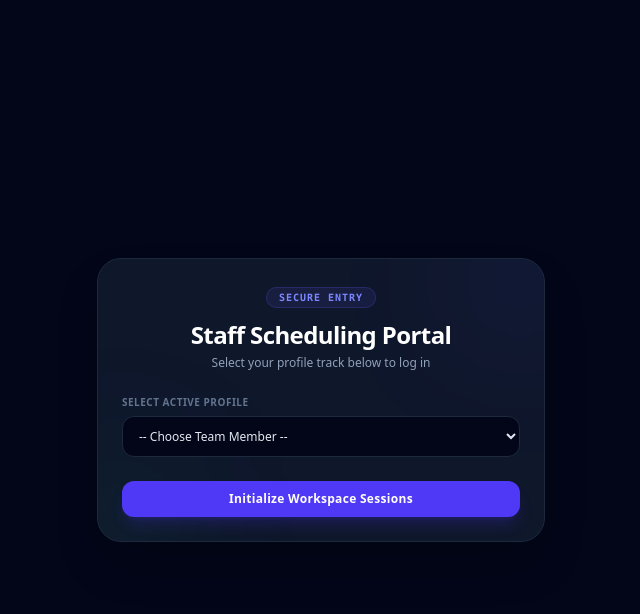
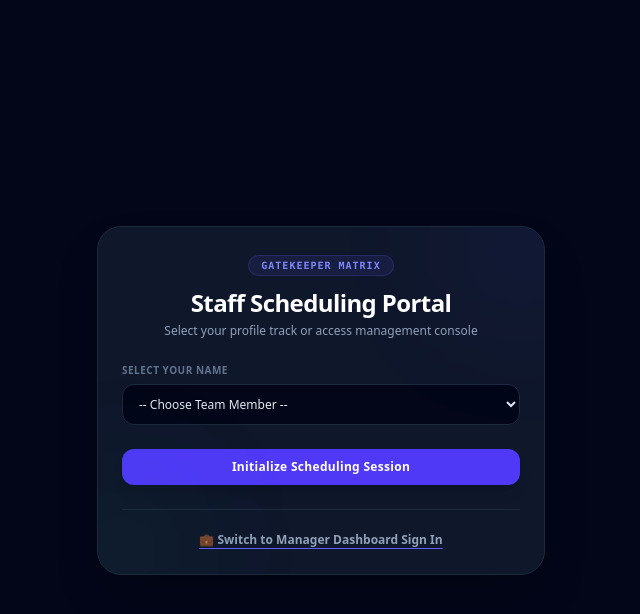
Before and after one commit to kmbarnett24/my-schedule-site, a Flask app: page /login in a window 1280 px wide. Shown: the top 614 px of the page, without its empty margins (319-959 px from the left). Run offline with Flask 3, Linux system fonts and the light colour scheme.

Commit message:
Add files via upload

```diff
--- a/app.py
+++ b/app.py
@@ -22,8 +22,9 @@
     id = db.Column(db.Integer, primary_key=True)
     name = db.Column(db.String(100), nullable=False)
     initials = db.Column(db.String(3), unique=True, nullable=False)
-    role = db.Column(db.String(20), default='Staff')       # Staff or Manager
-    title = db.Column(db.String(30), default='Nurse')      # Nurse, Unit Clerk, Nurse Tech
+    role = db.Column(db.String(20), default='Staff')        # Staff or Manager
+    title = db.Column(db.String(30), default='Nurse')       # Nurse, Unit Clerk, Nurse Tech
+    preferred_shift = db.Column(db.String(10), default='Day') # Day or Night
     standing_schedules = db.relationship('StandingSchedule', backref='user', cascade="all, delete-orphan")
 
 class Shift(db.Model):
@@ -91,7 +92,6 @@
         if day_num not in shifts_by_day: shifts_by_day[day_num] = []
         shifts_by_day[day_num].append(shift)
 
-    # Compile Daily Role Tallies separated by Day/Night shift channels
     daily_metrics = {}
     for d in range(1, 32):
         daily_metrics[d] = {
@@ -103,7 +103,7 @@
     for shift in db_shifts:
         dt = datetime.strptime(shift.date, "%Y-%m-%d")
         day_num = dt.day
-        is_we = dt.weekday() in [5, 6] # Saturday=5, Sunday=6
+        is_we = dt.weekday() in [5, 6]
         daily_metrics[day_num]['is_weekend'] = is_we
 
         prefix = 'D_' if "7 AM" in shift.time_slot else 'N_'
@@ -130,15 +130,32 @@
 @app.route('/login', methods=['GET', 'POST'])
 def login():
     if request.method == 'POST':
-        initials = request.form.get('initials').strip().upper()
-        user = User.query.filter_by(initials=initials).first()
-        if user:
+        # Check for manager log in via initials entry field
+        manager_initials = request.form.get('manager_initials')
+        if manager_initials:
+            user = User.query.filter_by(initials=manager_initials.strip().upper(), role='Manager').first()
+            if user:
+                session['user_id'] = user.id
+                session['user_name'] = user.name
+                session['user_role'] = user.role
+                return redirect(url_for('index'))
+            flash('Invalid Manager Credentials.', 'error')
+            return redirect(url_for('login'))
+
+        # Standard staff dropdown profile selection
+        user_id = request.form.get('user_id')
+        user = User.query.get(user_id)
+        if user and user.role == 'Staff':
             session['user_id'] = user.id
             session['user_name'] = user.name
             session['user_role'] = user.role
             return redirect(url_for('index'))
-        flash('Initials not found.', 'error')
-    return render_template('login.html')
+        flash('Invalid Profile Selection.', 'error')
+
+    day_staff = User.query.filter_by(preferred_shift='Day', role='Staff').order_by(User.name).all()
+    night_staff = User.query.filter_by(preferred_shift='Night', role='Staff').order_by(User.name).all()
+
+    return render_template('login.html', day_staff=day_staff, night_staff=night_staff)
 
 @app.route('/logout')
 def logout():
@@ -157,7 +174,6 @@
         flash('Schedule is locked!', 'error')
         return redirect(url_for('index', month=int(month_key.split('-')[1])))
 
-    # Validation Guard: Enforce Shift Capacity Caps
     dt = datetime.strptime(shift.date, "%Y-%m-%d")
     is_weekend = dt.weekday() in [5, 6]
     max_rn = 6 if is_weekend else 7
@@ -234,16 +250,13 @@
     if session.get('user_role') != 'Manager': return "Unauthorized", 403
 
     start_date = f"{month_key}-01"
-    end_date = f"{month_key}-31" # Safe bound matching string comparisons
+    end_date = f"{month_key}-31"
 
     shifts = Shift.query.filter(Shift.date >= start_date, Shift.date <= end_date).all()
-
     output = io.StringIO()
     writer = csv.writer(output)
 
-    # Standard Paycor Upload Headers Matrix Mapping Structure
     writer.writerow(['Employee_ID_Initials', 'Shift_Date', 'Hours_Worked', 'Shift_Type_Code', 'Job_Title'])
-
     for s in shifts:
         for c in s.claims:
             if c.status == 'Approved':
@@ -265,8 +278,9 @@
             initials = request.form.get('initials').strip().upper()
             role = request.form.get('role')
             title = request.form.get('title', 'Nurse')
+            preferred_shift = request.form.get('preferred_shift', 'Day')
             if len(initials) == 3 and not User.query.filter_by(initials=initials).first():
-                db.session.add(User(name=full_name, initials=initials, role=role, title=title))
+                db.session.add(User(name=full_name, initials=initials, role=role, title=title, preferred_shift=preferred_shift))
                 db.session.commit()
 
         elif action == 'set_standing':
@@ -274,7 +288,6 @@
             day_of_week = int(request.form.get('day_of_week'))
             time_slot = request.form.get('time_slot')
 
-            # Prevent double inserts of the same recurring schedule
             if not StandingSchedule.query.filter_by(user_id=user_id, day_of_week=day_of_week, time_slot=time_slot).first():
                 db.session.add(StandingSchedule(user_id=user_id, day_of_week=day_of_week, time_slot=time_slot))
                 db.session.commit()
@@ -296,13 +309,12 @@
     for day in range(1, num_days + 1):
         date_str = f"{year}-{month:02d}-{day:02d}"
         dt = datetime.strptime(date_str, "%Y-%m-%d")
-        day_of_week = dt.weekday() # 0=Monday, 6=Sunday
+        day_of_week = dt.weekday()
 
         for rule in standings:
             if rule.day_of_week == day_of_week:
                 shift = Shift.query.filter_by(date=date_str, time_slot=rule.time_slot).first()
                 if shift:
-                    # Inject approved entries for matching standing set templates
                     if not ShiftClaim.query.filter_by(shift_id=shift.id, user_id=rule.user_id).first():
                         db.session.add(ShiftClaim(shift_id=shift.id, user_id=rule.user_id, status='Approved'))
                         count += 1
@@ -313,10 +325,9 @@
 
 @app.route('/seed-database-xyz')
 def seed():
-    # Structural creation safety guard
     db.create_all()
     if not User.query.filter_by(initials="ADM").first():
-        db.session.add(User(name="Head Administrator", initials="ADM", role="Manager", title="Nurse"))
+        db.session.add(User(name="Head Administrator", initials="ADM", role="Manager", title="Nurse", preferred_shift="Day"))
     year = datetime.today().year
     for m in range(1, 13):
         num_days = calendar.monthrange(year, m)[1]
@@ -327,9 +338,8 @@
             if not Shift.query.filter_by(date=day_str, time_slot="7 PM - 7 AM").first():
                 db.session.add(Shift(date=day_str, time_slot="7 PM - 7 AM"))
     db.session.commit()
-    return "Persistent storage structural architecture configured. Log in using 'ADM'."
+    return "Persistent storage structural architecture configured successfully."
 
-# Permanent Local Storage Context Assurance Hook
 with app.app_context():
     db.create_all()
 
--- a/templates/login.html
+++ b/templates/login.html
@@ -13,9 +13,9 @@
         <div class="absolute -bottom-10 -left-10 w-32 h-32 bg-emerald-600/10 rounded-full blur-3xl"></div>
 
         <div class="text-center mb-6 relative">
-            <span class="text-[10px] bg-indigo-500/10 border border-indigo-500/20 text-indigo-400 font-mono tracking-widest uppercase font-black px-3 py-1 rounded-full">Secure Entry</span>
+            <span class="text-[10px] bg-indigo-500/10 border border-indigo-500/20 text-indigo-400 font-mono tracking-widest uppercase font-black px-3 py-1 rounded-full">Gatekeeper Matrix</span>
             <h1 class="text-2xl font-black text-white mt-3 tracking-tight">Staff Scheduling Portal</h1>
-            <p class="text-slate-400 text-xs mt-1">Select your profile track below to log in</p>
+            <p class="text-slate-400 text-xs mt-1">Select your profile track or access management console</p>
         </div>
 
         {% with messages = get_flashed_messages() %}
@@ -26,36 +26,59 @@
           {% endif %}
         {% endwith %}
 
-        <form action="/login" method="POST" class="space-y-4 relative">
+        <!-- Staff Dropdown Portal Pane -->
+        <div id="staffPane">
+            <form action="/login" method="POST" class="space-y-4">
                 <div>
-                <label class="block text-[10px] uppercase font-black text-slate-500 tracking-wider mb-1.5">Select Active Profile</label>
+                    <label class="block text-[10px] uppercase font-black text-slate-500 tracking-wider mb-1.5">Select Your Name</label>
                     <select name="user_id" required class="w-full bg-slate-950 border border-slate-800 text-slate-200 rounded-xl px-3 py-2.5 text-xs outline-none focus:border-indigo-500 font-medium transition">
                         <option value="" disabled selected>-- Choose Team Member --</option>
 
-                    {% if managers %}
-                    <optgroup label="💼 Administrative / Management">
-                        {% for u in managers %}
-                        <option value="{{ u.id }}">{{ u.name }} ({{ u.initials }}) [Manager]</option>
-                        {% endfor %}
-                    </optgroup>
-                    {% endif %}
-
-                    <optgroup label="☀️ Day Shift Staff Channel">
-                        {% for u in day_staff if u.role != 'Manager' %}
+                        <optgroup label="☀️ Day Shift Staff Track">
+                            {% for u in day_staff %}
                             <option value="{{ u.id }}">{{ u.name }} ({{ u.initials }}) - {{ u.title }}</option>
                             {% endfor %}
                         </optgroup>
 
-                    <optgroup label="🌙 Night Shift Staff Channel">
-                        {% for u in night_staff if u.role != 'Manager' %}
+                        <optgroup label="🌙 Night Shift Staff Track">
+                            {% for u in night_staff %}
                             <option value="{{ u.id }}">{{ u.name }} ({{ u.initials }}) - {{ u.title }}</option>
                             {% endfor %}
                         </optgroup>
                     </select>
                 </div>
 
-            <button type="submit" class="w-full bg-indigo-600 hover:bg-indigo-500 text-white font-bold py-2.5 rounded-xl transition text-xs tracking-wide shadow-lg shadow-indigo-600/20 mt-2">Initialize Workspace Sessions</button>
+                <button type="submit" class="w-full bg-indigo-600 hover:bg-indigo-500 text-white font-bold py-2.5 rounded-xl transition text-xs tracking-wide shadow-lg mt-2">Initialize Scheduling Session</button>
             </form>
+
+            <div class="mt-6 pt-4 border-t border-slate-800 text-center">
+                <button onclick="togglePanes()" class="text-xs text-slate-400 hover:text-white font-semibold transition underline decoration-indigo-500 underline-offset-4">💼 Switch to Manager Dashboard Sign In</button>
             </div>
+        </div>
+
+        <!-- Manager Credentials Pane (Hidden by Default) -->
+        <div id="managerPane" class="hidden">
+            <form action="/login" method="POST" class="space-y-4">
+                <div>
+                    <label class="block text-[10px] uppercase font-black text-slate-500 tracking-wider mb-1.5">Manager Authorization ID</label>
+                    <input type="text" name="manager_initials" placeholder="Enter Administrative Initials (e.g. ADM)" required style="text-transform: uppercase;" class="w-full bg-slate-950 border border-slate-800 text-slate-200 text-center tracking-widest font-mono font-bold rounded-xl px-3 py-2.5 text-xs uppercase outline-none focus:border-purple-500 transition">
+                </div>
+
+                <button type="submit" class="w-full bg-purple-600 hover:bg-purple-500 text-white font-bold py-2.5 rounded-xl transition text-xs tracking-wide shadow-lg mt-2">Verify Administrative Clearance</button>
+            </form>
+
+            <div class="mt-6 pt-4 border-t border-slate-800 text-center">
+                <button onclick="togglePanes()" class="text-xs text-slate-400 hover:text-white font-semibold transition underline decoration-slate-500 underline-offset-4">← Back to Staff Directory Selection</button>
+            </div>
+        </div>
+
+    </div>
+
+    <script>
+        function togglePanes() {
+            document.getElementById('staffPane').classList.toggle('hidden');
+            document.getElementById('managerPane').classList.toggle('hidden');
+        }
+    </script>
 </body>
 </html>
```
Lines whose indentation alone changed are shown as unchanged.
